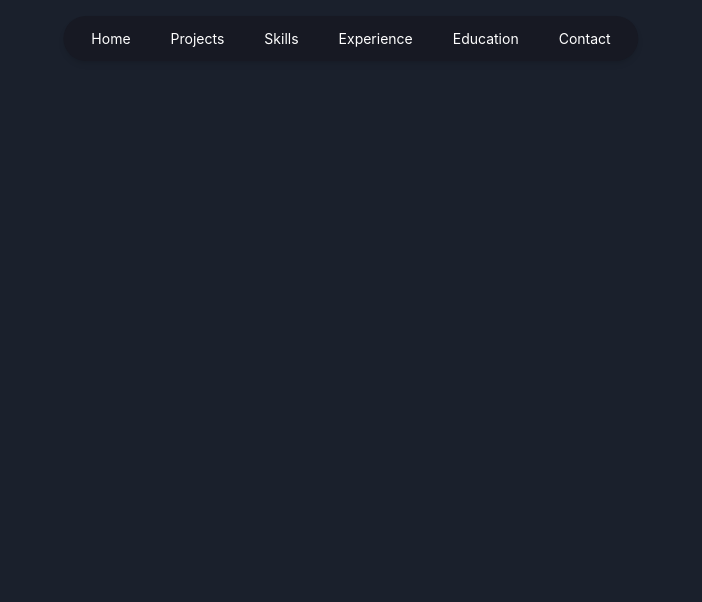
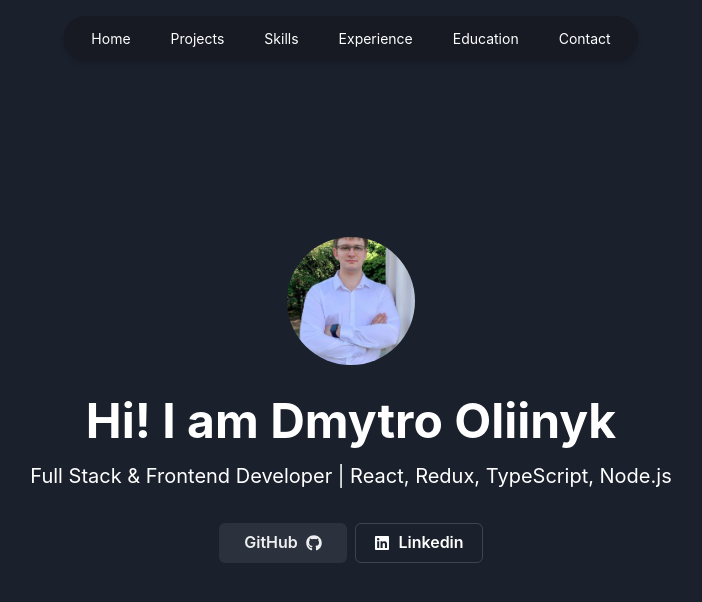
Before and after one commit to dmitiyoleynik/portfolio, a React (Create React App) app: page / in a window 1280 px wide. Shown: the top 602 px of the page, without its empty margins (289-991 px from the left). Built offline with nearby package versions, Linux system fonts and the light colour scheme.

Commit message:
feature: added main section

```diff
--- a/package.json
+++ b/package.json
@@ -11,6 +11,8 @@
     "framer-motion": "^11.3.28",
     "react": "^18.3.1",
     "react-dom": "^18.3.1",
+    "react-icons": "^5.3.0",
+    "react-particles": "^2.12.2",
     "react-scripts": "5.0.1"
   },
   "scripts": {
--- a/src/App.tsx
+++ b/src/App.tsx
@@ -1,9 +1,11 @@
 import Navbar from './components/navbar';
+import Sections from './components/sections';
 
 function App() {
   return (
     <div>
       <Navbar />
+      <Sections />
     </div>
   );
 }
--- /dev/null
+++ b/src/components/sections/home.tsx
@@ -0,0 +1,67 @@
+import {
+  Avatar,
+  Box,
+  Button,
+  Flex,
+  Heading,
+  HStack,
+  Icon,
+  Text,
+} from '@chakra-ui/react';
+import { FaGithub, FaLinkedin } from 'react-icons/fa';
+import avatar from '../../assets/avatar.jpg';
+
+const Home = () => {
+  return (
+    <Flex
+      as="section"
+      height="100vh"
+      bg="gray.800"
+      color="white"
+      align="center"
+      justify="center"
+      direction="column"
+      textAlign="center"
+    >
+      <Box>
+        <Avatar
+          marginBottom="2rem"
+          size="2xl"
+          name="Dmytro Oliinyk"
+          src={avatar}
+        />
+        <Heading as="h1" size="2xl" marginBottom="1rem">
+          Hi! I am Dmytro Oliinyk
+        </Heading>
+        <Text fontSize="xl" marginBottom="2rem">
+          Full Stack & Frontend Developer | React, Redux, TypeScript, Node.js
+        </Text>
+      </Box>
+      <HStack>
+        <Button
+          as="a"
+          href="https://github.com/dmitiyoleynik"
+          width="8rem"
+          _hover={{ bg: 'teal.800', color: 'white' }}
+          rightIcon={<Icon as={FaGithub} />}
+        >
+          GitHub
+        </Button>
+
+        <Button
+          as="a"
+          href="https://www.linkedin.com/in/dmytro-oliinyk-452a5a199/"
+          width="8rem"
+          variant="outline"
+          color={'white'}
+          leftIcon={<Icon as={FaLinkedin} />}
+          _hover={{ bg: 'linkedin.900', color: 'white' }}
+        >
+          Linkedin
+        </Button>
+      </HStack>
+    </Flex>
+  );
+};
+
+export default Home;
--- /dev/null
+++ b/src/components/sections/index.tsx
@@ -0,0 +1,7 @@
+import Home from './home';
+
+const Sections = () => {
+  return <Home />;
+};
+
+export default Sections;
```
Also changed, not shown: src/globals.d.ts (added, +19 -0 lines), src/assets/avatar.jpg (added), 1 other file (tests, documents, lock files or other folders).
